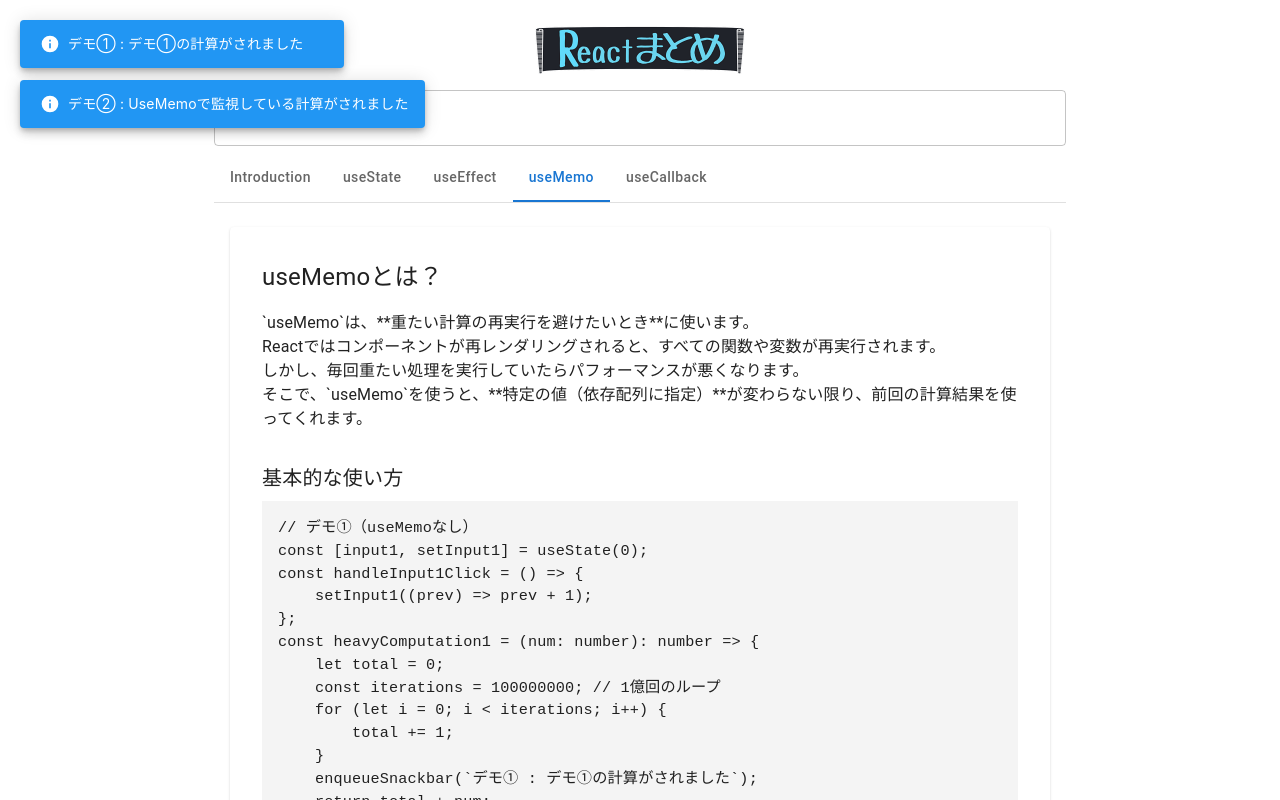
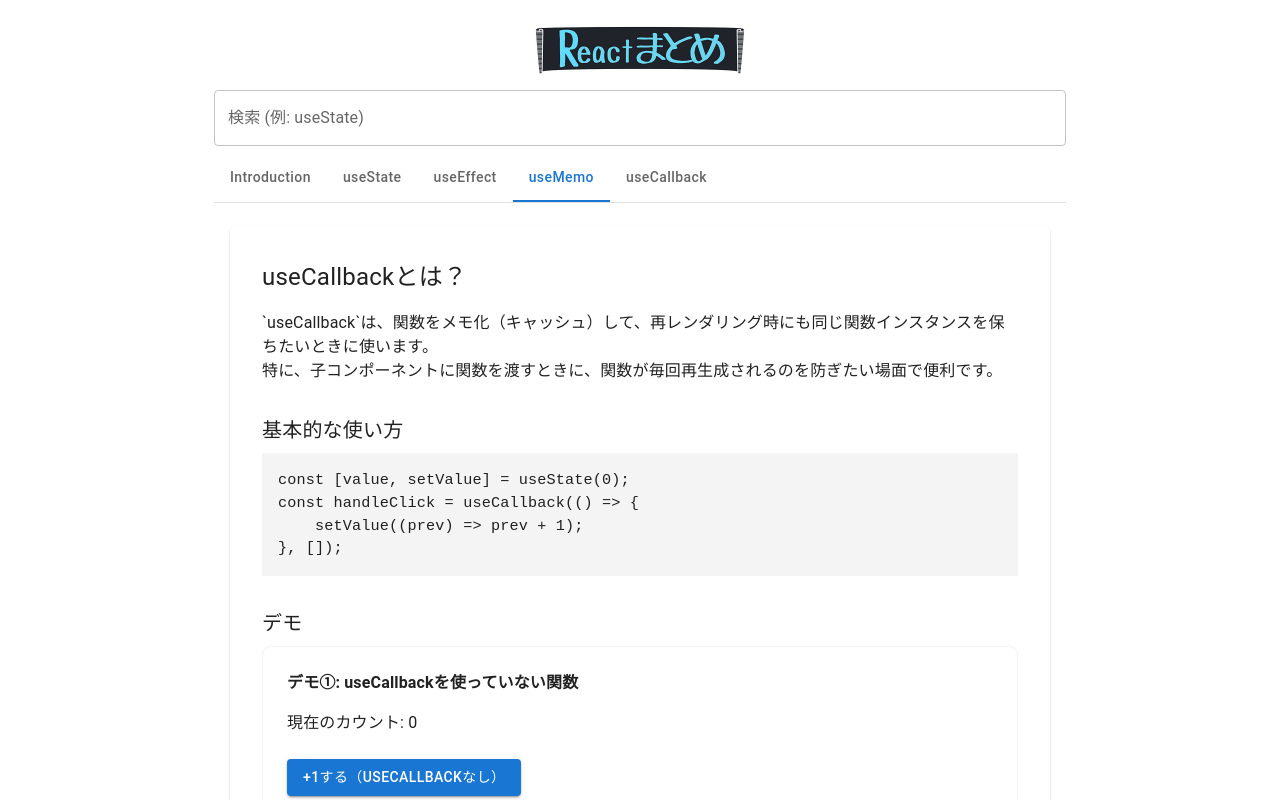
Before and after one commit to kondo-akihiro-git/practice-React-Learning, a React (Create React App) app: page / in a window 1280 px wide. Both pictures are taken after a click on the tab "useMemo". Shown: the top 800 px of the page. Built offline with nearby package versions, Linux system fonts and the light colour scheme.

Commit message:
UseCallbackの修正

```diff
--- a/src/demos/UseCallbackDemo.tsx
+++ b/src/demos/UseCallbackDemo.tsx
@@ -14,14 +14,21 @@ const CONTENT_NAME = "useCallback";
 const UseCallbackDemo = () => {
     const enqueueSnackbar = useSnackBanner();
 
-    // デモ（useCallbackあり）////////////////////////////////////////////////////////////////////////////////////
-    const [count, setCount] = useState(0);
+    // デモ①（useCallbackなし）//////////////////////////////////////////////////////////////////////////////
+    const [count1, setCount1] = useState(0);
+    const handleClick1 = () => {
+        setCount1(prev => prev + 1);
+        enqueueSnackbar(`デモ①: useCallbackなしで関数が定義されました`);
+    };
+    // デモ① /////////////////////////////////////////////////////////////////////////////////////////////////
 
-    const handleClick = useCallback(() => {
-        setCount((prev) => prev + 1);
-        enqueueSnackbar(`${CONTENT_NAME}が動作しました。`);
+    // デモ②（useCallbackあり + 依存配列あり）/////////////////////////////////////////////////////////////
+    const [count2, setCount2] = useState(0);
+    const handleClick2 = useCallback(() => {
+        setCount2(prev => prev + 1);
+        enqueueSnackbar(`デモ②: useCallback（依存配列あり）が実行されました`);
     }, []);
-    // デモ ////////////////////////////////////////////////////////////////////////////////////////////////////////
+    // デモ② /////////////////////////////////////////////////////////////////////////////////////////////////
 
     return (
         <Box sx={styles.wrapper}>
@@ -33,8 +40,9 @@ const UseCallbackDemo = () => {
 
                     <Typography sx={styles.paragraph}>
                         `useCallback`は、関数をメモ化するためのReactのフックです。<br />
-                        コンポーネントが再レンダリングされても、<strong>依存配列が変わらない限り同じ関数を使い続ける</strong>ため、
-                        無駄な再定義や子コンポーネントの再レンダリングを防ぐことができます。
+                        コンポーネントが再レンダリングされても、<strong>依存配列が変わらない限り同じ関数を再利用</strong>できます。<br />
+                        これは主に子コンポーネントへのpropsとして関数を渡すときに有効で、<br />
+                        無駄な再レンダリングや関数の再生成を防げます。
                     </Typography>
 
                     <Typography sx={styles.subTitle}>
@@ -42,36 +50,66 @@ const UseCallbackDemo = () => {
                     </Typography>
                     <Typography sx={styles.codePre}>
                         {[
-                            'const [count, setCount] = useState(0);',
+                            '// useCallbackを使わない場合',
+                            'const handleClick1 = () => {',
+                            '    setCount(prev => prev + 1);',
+                            '    enqueueSnackbar("useCallbackなしで関数が定義されました");',
+                            '};',
                             '',
-                            'const handleClick = useCallback(() => {',
-                            '    setCount((prev) => prev + 1);',
-                            '    バナー表示();',
+                            '// useCallbackを使う場合',
+                            'const handleClick2 = useCallback(() => {',
+                            '    setCount(prev => prev + 1);',
+                            '    enqueueSnackbar("useCallback（依存配列あり）が実行されました");',
                             '}, []);',
                         ].join('\n')}
                     </Typography>
 
-                    <Typography sx={styles.subTitle}>
-                        デモ
+                    <Typography sx={styles.subTitle}>デモ</Typography>
+                    <Box sx={styles.paper}>
+                        {/* デモ①（useCallbackなし） */}
+                        <Typography sx={styles.paragraph}>
+                            <strong>デモ①: useCallbackを使っていない場合</strong>
+                        </Typography>
+                        <Button variant="contained" sx={styles.button} onClick={handleClick1}>
+                            +1する
+                        </Button>
+                        <Typography sx={{ ...styles.paragraph, mt: 2 }}>
+                            カウント: {count1}
+                            <br />
+                            毎回新しい関数が生成されます。
                         </Typography>
 
-                    <Box sx={styles.paper}>
+                        <Box sx={{ my: 4, border: '1px solid rgba(0, 0, 0, 0.1)' }} />
+
+                        {/* デモ②（useCallbackあり） */}
                         <Typography sx={styles.paragraph}>
-                            現在のカウント: {count}
+                            <strong>デモ②: useCallbackを使って関数をメモ化</strong>
                         </Typography>
-                        <Button variant="contained" sx={styles.button} onClick={handleClick}>
+                        <Button variant="contained" sx={styles.button} onClick={handleClick2}>
                             +1する
                         </Button>
+                        <Typography sx={{ ...styles.paragraph, mt: 2 }}>
+                            カウント: {count2}
+                            <br />
+                            初回レンダリング以降、関数は再生成されません。
+                        </Typography>
                     </Box>
 
-                    <Typography sx={styles.subTitle}>
-                        説明
+                    <Typography sx={styles.subTitle}>説明</Typography>
+                    <Typography sx={styles.paragraph}>
+                        デモ①では、ボタンを押すたびに <code>handleClick1</code> 関数が再生成されます。<br />
+                        この関数は毎回新しく作られるため、パフォーマンスへの影響がある場合や子コンポーネントに渡すときは注意が必要です。<br />
+                        <br />
+                        一方、デモ②では <code>useCallback</code> を使い、空の依存配列（<code>[]</code>）を指定することで、<br />
+                        関数は初回マウント時に一度だけ生成され、それ以降は同じ関数が使われ続けます。<br />
+                        Reactでは、子コンポーネントへの props に関数を渡すときに <code>useCallback</code> を活用すると、<br />
+                        子コンポーネントの無駄な再レンダリングを防ぐことができ、パフォーマンス最適化に繋がります。<br />
+                        <br />
+                        なお、このデモでも<strong>バナー表示に関してはデモ①と同様に毎回行われる</strong>ため、違いは関数の生成回数やメモリ効率といった内部的な面にあります。<br />
+                        そのため、デモ①のように直接ボタンで呼び出す場合でも、<strong>バナーの表示タイミングに関してはデモ②と特に差はありません。</strong><br />
+                        関数が再生成されても、処理結果としての表示に違いはありません。
                     </Typography>
-                    <Typography sx={styles.paragraph}>
-                        このデモでは、`useCallback`を使ってボタンのクリック関数をメモ化しています。<br />
-                        依存配列が空なので、この関数は初回レンダリング時に一度だけ作られ、以降は同じ関数を使い続けます。<br />
-                        こうすることで、不要な関数の再生成や、子コンポーネントへの不要な再レンダリングを防ぐことができます。
-                    </Typography>
+
                 </CardContent>
             </Card>
         </Box>
--- a/src/demos/UseMemoDemo.tsx
+++ b/src/demos/UseMemoDemo.tsx
@@ -1,58 +1,36 @@
-import { useState, useMemo } from 'react';
+import { useState, useCallback } from 'react';
 import {
     Card,
     CardContent,
     Typography,
+    Button,
     Box,
-    Button,
 } from '@mui/material';
 import { useSnackBanner } from '../components/Banner';
 import styles from '../styles/demosStyles';
 
-const CONTENT_NAME = "useMemo";
+const CONTENT_NAME = "useCallback";
 
-const UseMemoDemo = () => {
+const UseCallbackDemo = () => {
     const enqueueSnackbar = useSnackBanner();
 
-    // デモ①（useMemoなし）///////////////////////////////////////////////////////////////////////////////////////////
+    // デモ①（useCallbackなし）///////////////////////////////////////////////////////////////////////////////
     const [input1, setInput1] = useState(0);
 
     const handleInput1Click = () => {
-        setInput1(input1 + 1);
+        enqueueSnackbar("デモ① : 通常関数でボタンがクリックされました");
+        setInput1((prev) => prev + 1);
     };
+    // デモ① //////////////////////////////////////////////////////////////////////////////////////////////////
 
-    const heavyComputation1 = (num: number): number => {
-        let total = 0;
-        const iterations = 100000000; // 1億回のループ
-        for (let i = 0; i < iterations; i++) {
-            total += 1; // プラス1を加算
-        }
-        enqueueSnackbar(`デモ① : デモ①の計算がされました`);
-        return total + num;
-    };
-
-    const computedValueWithoutMemo = heavyComputation1(input1);
-    // デモ① ////////////////////////////////////////////////////////////////////////////////////////////////////
-
-    // デモ②（useMemoあり）/////////////////////////////////////////////////////////////////////////////////////////
+    // デモ②（useCallbackあり + 依存配列）/////////////////////////////////////////////////////////////////////
     const [input2, setInput2] = useState(0);
 
-    const handleInput2Click = () => {
-        setInput2(input2 + 1);
-    };
-
-    const heavyComputation2 = (num: number): number => {
-        let total = 0;
-        const iterations = 100000000; // 1億回のループ
-        for (let i = 0; i < iterations; i++) {
-            total += 1; // プラス1を加算
-        }
-        enqueueSnackbar(`デモ② : UseMemoで監視している計算がされました`);
-        return total + num;
-    };
-
-    const computedValueWithMemo = useMemo(() => heavyComputation2(input2), [input2]);
-    // デモ② ////////////////////////////////////////////////////////////////////////////////////////////////////
+    const handleInput2Click = useCallback(() => {
+        enqueueSnackbar("デモ② : useCallbackでメモ化された関数が動作しました");
+        setInput2((prev) => prev + 1);
+    }, []);
+    // デモ② //////////////////////////////////////////////////////////////////////////////////////////////////
 
     return (
         <Box sx={styles.wrapper}>
@@ -63,10 +41,8 @@ const UseMemoDemo = () => {
                     </Typography>
 
                     <Typography sx={styles.paragraph}>
-                        `useMemo`は、**重たい計算の再実行を避けたいとき**に使います。<br />
-                        Reactではコンポーネントが再レンダリングされると、すべての関数や変数が再実行されます。<br />
-                        しかし、毎回重たい処理を実行していたらパフォーマンスが悪くなります。<br />
-                        そこで、`useMemo`を使うと、**特定の値（依存配列に指定）**が変わらない限り、前回の計算結果を使ってくれます。
+                        `useCallback`は、関数をメモ化（キャッシュ）して、再レンダリング時にも同じ関数インスタンスを保ちたいときに使います。<br />
+                        特に、子コンポーネントに関数を渡すときに、関数が毎回再生成されるのを防ぎたい場面で便利です。
                     </Typography>
 
                     <Typography sx={styles.subTitle}>
@@ -74,101 +50,56 @@ const UseMemoDemo = () => {
                     </Typography>
                     <Typography sx={styles.codePre}>
                         {[
-                            '// デモ①（useMemoなし）',
-                            'const [input1, setInput1] = useState(0);',
-                            'const handleInput1Click = () => {',
-                            '    setInput1((prev) => prev + 1);',
-                            '};',
-                            'const heavyComputation1 = (num: number): number => {',
-                            '    let total = 0;',
-                            '    const iterations = 100000000; // 1億回のループ',
-                            '    for (let i = 0; i < iterations; i++) {',
-                            '        total += 1;', // プラス1を加算
-                            '    }',
-                            '    enqueueSnackbar(`デモ① : デモ①の計算がされました`);',
-                            '    return total + num;',
-                            '};',
-                            'const computedValueWithoutMemo = heavyComputation1(input1);',
-                        ].join('\n')}
-                    </Typography>
-                    <Typography sx={styles.codePre}>
-                        {[
-                            '// デモ②（useMemoあり）',
-                            'const [input2, setInput2] = useState(0);',
-                            'const handleInput2Click = () => {',
-                            '    setInput2((prev) => prev + 1);',
-                            '};',
-                            'const heavyComputation2 = (num: number): number => {',
-                            '    let total = 0;',
-                            '    const iterations = 100000000; // 1億回のループ',
-                            '    for (let i = 0; i < iterations; i++) {',
-                            '        total += 1;', // プラス1を加算
-                            '    }',
-                            '    enqueueSnackbar(`デモ② : UseMemoで監視している計算がされました`);',
-                            '    return total + num;',
-                            '};',
-                            'const computedValueWithMemo = useMemo(() => heavyComputation2(input2), [input2]);'
+                            'const [value, setValue] = useState(0);',
+                            'const handleClick = useCallback(() => {',
+                            '    setValue((prev) => prev + 1);',
+                            '}, []);'
                         ].join('\n')}
                     </Typography>
 
                     <Typography sx={styles.subTitle}>
                         デモ
                     </Typography>
+
                     <Box sx={styles.paper}>
-                        {/* // デモ①（useMemoなし）//////////////////////////////////////////////////////////////////////////// */}
+                        {/* デモ①（useCallbackなし） */}
                         <Typography sx={styles.paragraph}>
-                            <strong>デモ①: useMemoを使っていない場合</strong><br/>
+                            <strong>デモ①: useCallbackを使っていない関数</strong>
+                        </Typography>
+                        <Typography sx={styles.paragraph}>
+                            現在のカウント: {input1}
                         </Typography>
                         <Button variant="contained" sx={styles.button} onClick={handleInput1Click}>
-                            +1 する
+                            +1する（useCallbackなし）
                         </Button>
-                        <Typography sx={{ ...styles.paragraph, mt: 2 }}>
-                            計算結果（毎回再計算）: {computedValueWithoutMemo}
-                            <br/>
-                            以下のタイミングで計算
-                            <br/>
-                            ・レンダリング時
-                            <br/>
-                            ・「+1する」ボタン押下時
-                            <br/>
-                            ・デモ②の「+1する」ボタン押下時
-                        </Typography>
-                        {/* // デモ① ////////////////////////////////////////////////////////////////////////////////////// */}
 
                         <Box sx={{ my: 4, border: '1px solid rgba(0, 0, 0, 0.1)' }} />
 
-                        {/* // デモ②（useMemoあり）//////////////////////////////////////////////////////////////////////////// */}
+                        {/* デモ②（useCallbackあり） */}
                         <Typography sx={styles.paragraph}>
-                            <strong>デモ②: useMemoを使っている場合</strong>
+                            <strong>デモ②: useCallbackを使ってメモ化した関数</strong>
+                        </Typography>
+                        <Typography sx={styles.paragraph}>
+                            現在のカウント: {input2}
                         </Typography>
                         <Button variant="contained" sx={styles.button} onClick={handleInput2Click}>
-                            +1 する
+                            +1する（useCallbackあり）
                         </Button>
-                        <Typography sx={{ ...styles.paragraph, mt: 2 }}>
-                            計算結果（useMemoでメモ化）: {computedValueWithMemo}
-                            <br/>
-                            以下のタイミングで計算
-                            <br/>
-                            ・レンダリング時
-                            <br/>
-                            ・「+1する」ボタン押下時
-                        </Typography>
-                        {/* // デモ② ////////////////////////////////////////////////////////////////////////////////////// */}
                     </Box>
 
                     <Typography sx={styles.subTitle}>
                         説明
                     </Typography>
+
                     <Typography sx={styles.paragraph}>
-                        デモ①では、「+1する」を押下するたびに毎回 `heavyComputation1` が実行されており、実行のたびに スナックバー による通知が出ます。<br />
-                        この処理は、コンポーネントのレンダリング関数内に `heavyComputation1(input1)` を直接書いており、再レンダリングされるたびに実行されます。<br />
-                        <br />
-                        デモ②では、`useMemo`を使って 依存配列 に`[input2]` を指定することで、<strong>input2が変わったときだけ</strong> `heavyComputation2` が実行され、<strong>それ以外の再レンダリングでは前回の結果を使い回します</strong>。<br />
-                        これにより、不要な計算と副作用を防ぐことができます。<br />
-                        <br />
-                        Reactでは、<strong>useStateで管理しているどれか1つの状態でも変更されると、コンポーネント全体が再レンダリングされます</strong>。<br />
-                        そのため、たとえばinput2が変化してデモ②を実行した場合でも、コンポーネント全体が再描画され、その際にデモ①の `heavyComputation1(input1)` も再実行されてしまいます。<br />
-                        このように、<strong>useMemoを使っていない処理は、意図しない場面でも毎回走ってしまう</strong>ため、重たい処理は `useMemo` などで適切にメモ化することが重要です。
+                        デモ①では、ボタンがクリックされるたびに関数が再生成されます。<br />
+                        これはReactが再レンダリングのたびに関数定義も評価するためで、<strong>子コンポーネントに関数を渡している場合などでパフォーマンスに影響</strong>する可能性があります。<br /><br />
+
+                        一方、デモ②では、`useCallback`を使って関数をメモ化しています。<br />
+                        このとき依存配列が `[]` のため、<strong>初回レンダリング時に一度だけ関数が作られ、その後は同じ関数が再利用されます。</strong><br />
+                        これにより、<strong>不必要な関数の再生成や、子コンポーネントの再レンダリングが抑えられる</strong>というメリットがあります。<br /><br />
+
+                        ※このデモでは、`enqueueSnackbar`の表示で関数の発火タイミングを確認できるようになっています。
                     </Typography>
                 </CardContent>
             </Card>
@@ -176,4 +107,4 @@ const UseMemoDemo = () => {
     );
 };
 
-export default UseMemoDemo;
+export default UseCallbackDemo;
```
Lines whose indentation alone changed are shown as unchanged.
